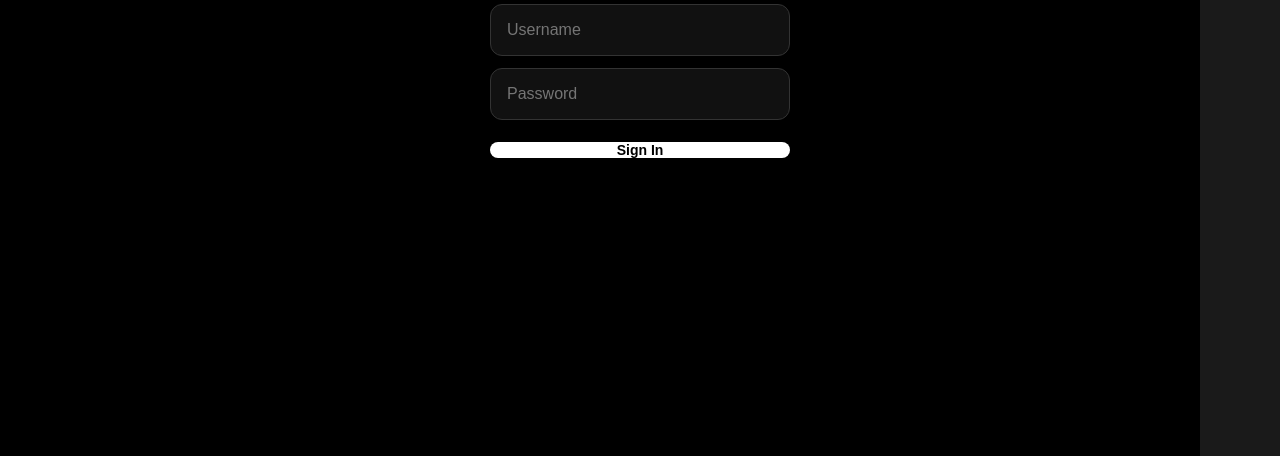
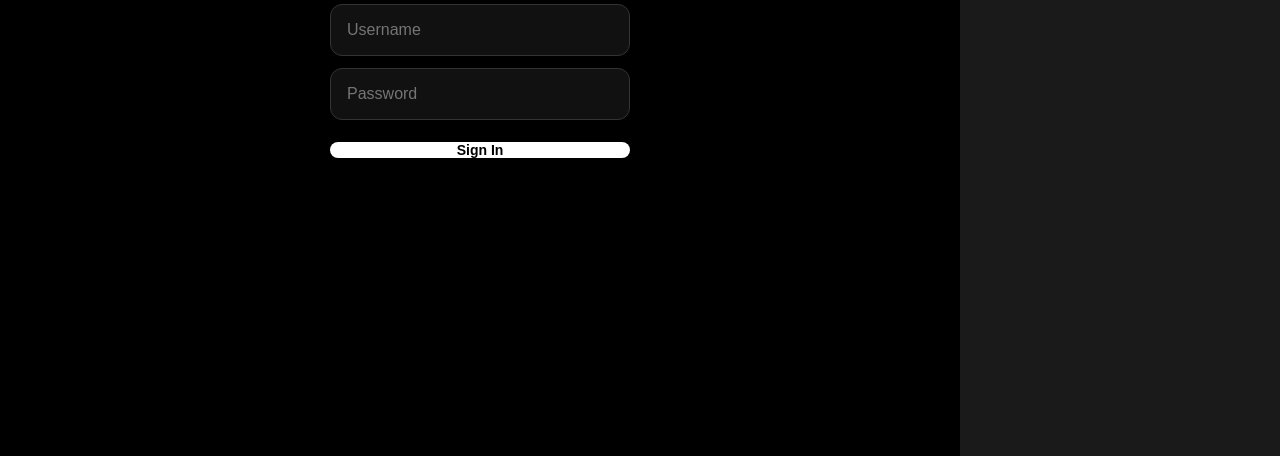
Before and after one commit to tylerransdell/onedoor, a website: page public/index.html in a window 1280 px wide. Shown: the part 344-800 px from the top of the page. Drawn offline with Linux system fonts and the light colour scheme.

Commit message:
better landscape mode

```diff
--- a/public/index.html
+++ b/public/index.html
@@ -43,8 +43,6 @@
             padding: 12px;
             transition: none;
             will-change: transform;
-            align-items: stretch;
-            justify-items: stretch;
         }
 
         @media (orientation: portrait) {
@@ -59,14 +57,16 @@
         }
 
         @media (orientation: landscape) {
+            #video-container { right: 25vw; left: 0; }
             #controls {
                 top: 0; bottom: 0; right: 0;
-                width: 80px;
-                padding-top: 12px;
-                padding-bottom: 12px;
+                width: 25vw; /* Stretches 25% of the screen */
+                padding: 20px;
                 display: grid;
                 grid-auto-flow: row;
                 grid-auto-rows: 1fr;
+                gap: 15px;
+                align-items: stretch; /* Forces buttons to fill width */
             }
         }
 
```
